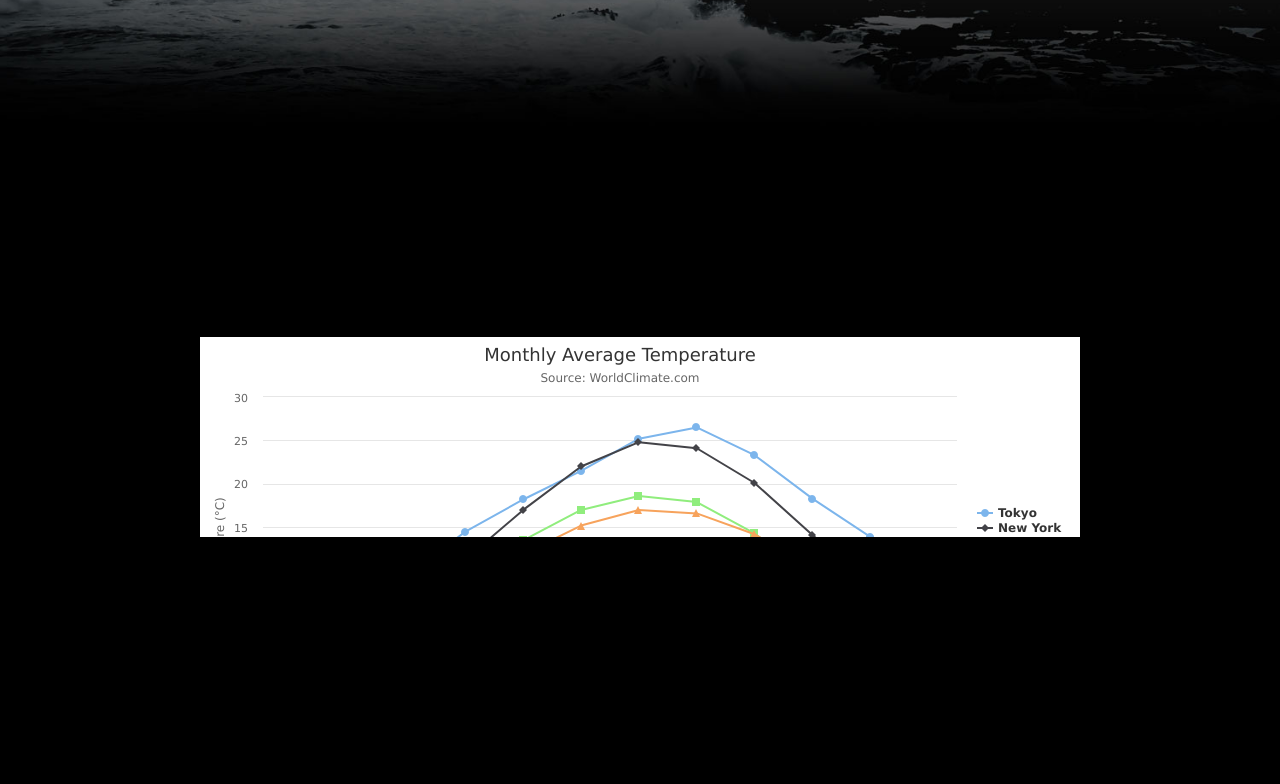
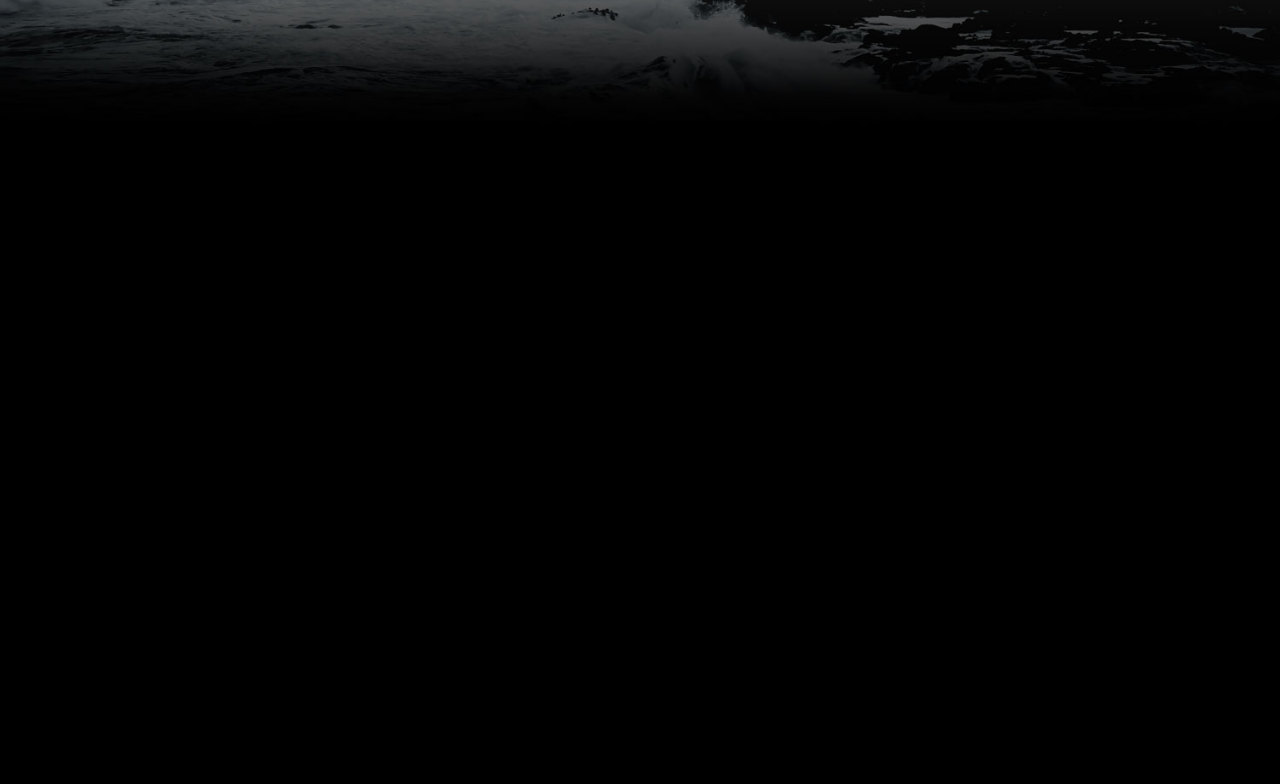
Before and after one commit to millarba/millarba.github.io, a website: page index.html in a window 1280 px wide. Shown: the part 663-1447 px from the top of the page. Drawn offline with nearby package versions, Linux system fonts and the light colour scheme; some packages are replaced by stand-ins of ours.

Commit message:
removed logo

```diff
--- a/index.html
+++ b/index.html
@@ -41,12 +41,6 @@
     <nav class="navbar navbar-custom navbar-fixed-top" role="navigation">
         <div class="container">
             <div class="navbar-header">
-                <button type="button" class="navbar-toggle" data-toggle="collapse" data-target=".navbar-main-collapse">
-                    Menu <i class="fa fa-bars"></i>
-                </button>
-                <a class="navbar-brand page-scroll" href="#page-top">
-                    <i class="fa fa-play-circle"></i> <span class="light">Start</span> Bootstrap
-                </a>
             </div>
 
             <!-- Collect the nav links, forms, and other content for toggling -->
@@ -168,55 +162,6 @@
     <!-- Theme JavaScript -->
     <script src="js/grayscale.min.js"></script>
 
-    <script>
-$(function () {
-    Highcharts.chart('container', {
-        title: {
-            text: 'Monthly Average Temperature',
-            x: -20 //center
-        },
-        subtitle: {
-            text: 'Source: WorldClimate.com',
-            x: -20
-        },
-        xAxis: {
-            categories: ['Jan', 'Feb', 'Mar', 'Apr', 'May', 'Jun',
-                'Jul', 'Aug', 'Sep', 'Oct', 'Nov', 'Dec']
-        },
-        yAxis: {
-            title: {
-                text: 'Temperature (°C)'
-            },
-            plotLines: [{
-                value: 0,
-                width: 1,
-                color: '#808080'
-            }]
-        },
-        tooltip: {
-            valueSuffix: '°C'
-        },
-        legend: {
-            layout: 'vertical',
-            align: 'right',
-            verticalAlign: 'middle',
-            borderWidth: 0
-        },
-        series: [{
-            name: 'Tokyo',
-            data: [7.0, 6.9, 9.5, 14.5, 18.2, 21.5, 25.2, 26.5, 23.3, 18.3, 13.9, 9.6]
-        }, {
-            name: 'New York',
-            data: [-0.2, 0.8, 5.7, 11.3, 17.0, 22.0, 24.8, 24.1, 20.1, 14.1, 8.6, 2.5]
-        }, {
-            name: 'Berlin',
-            data: [-0.9, 0.6, 3.5, 8.4, 13.5, 17.0, 18.6, 17.9, 14.3, 9.0, 3.9, 1.0]
-        }, {
-            name: 'London',
-            data: [3.9, 4.2, 5.7, 8.5, 11.9, 15.2, 17.0, 16.6, 14.2, 10.3, 6.6, 4.8]
-        }]
-    });
-});
 </script>
 
 
```
